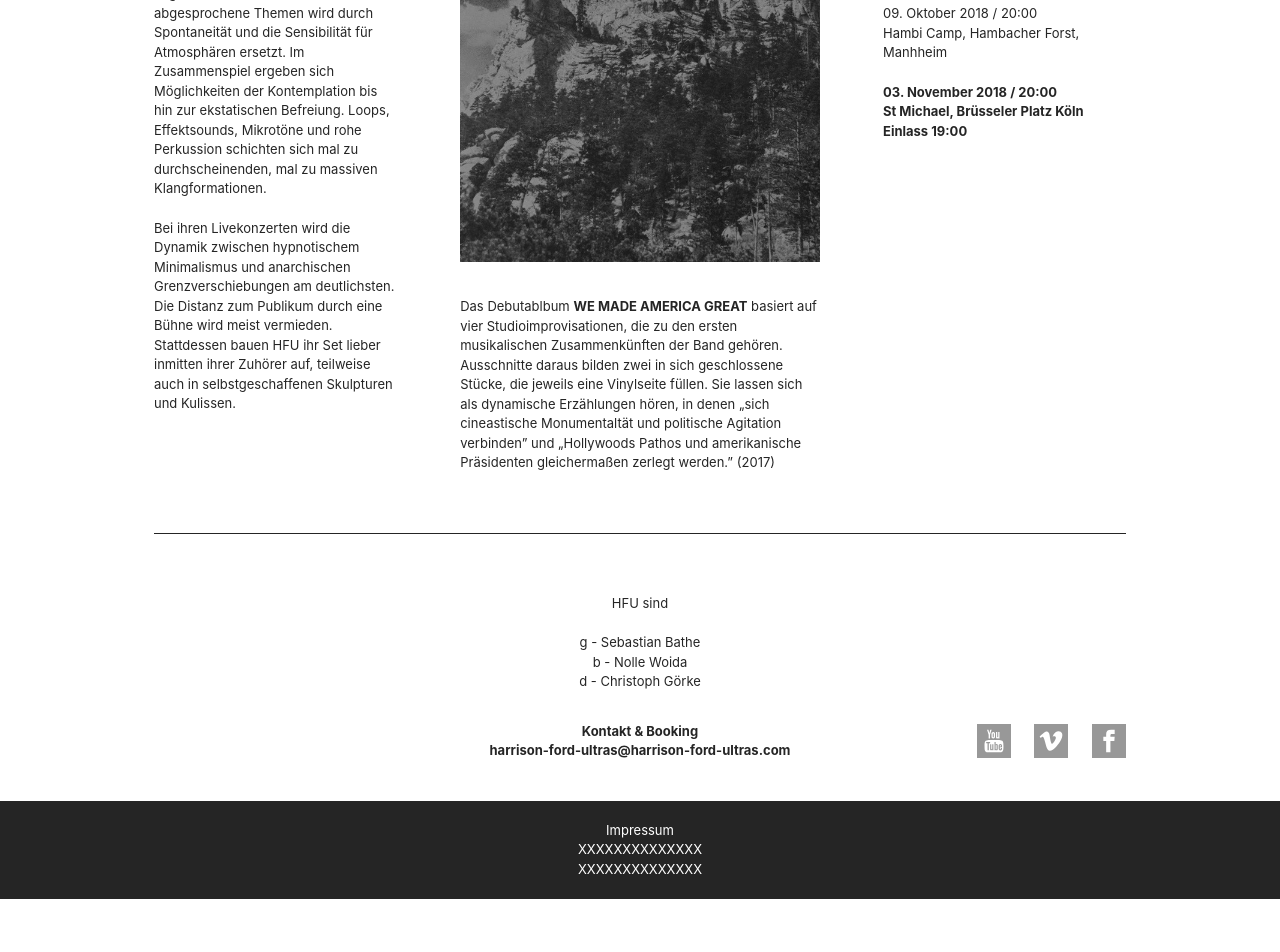
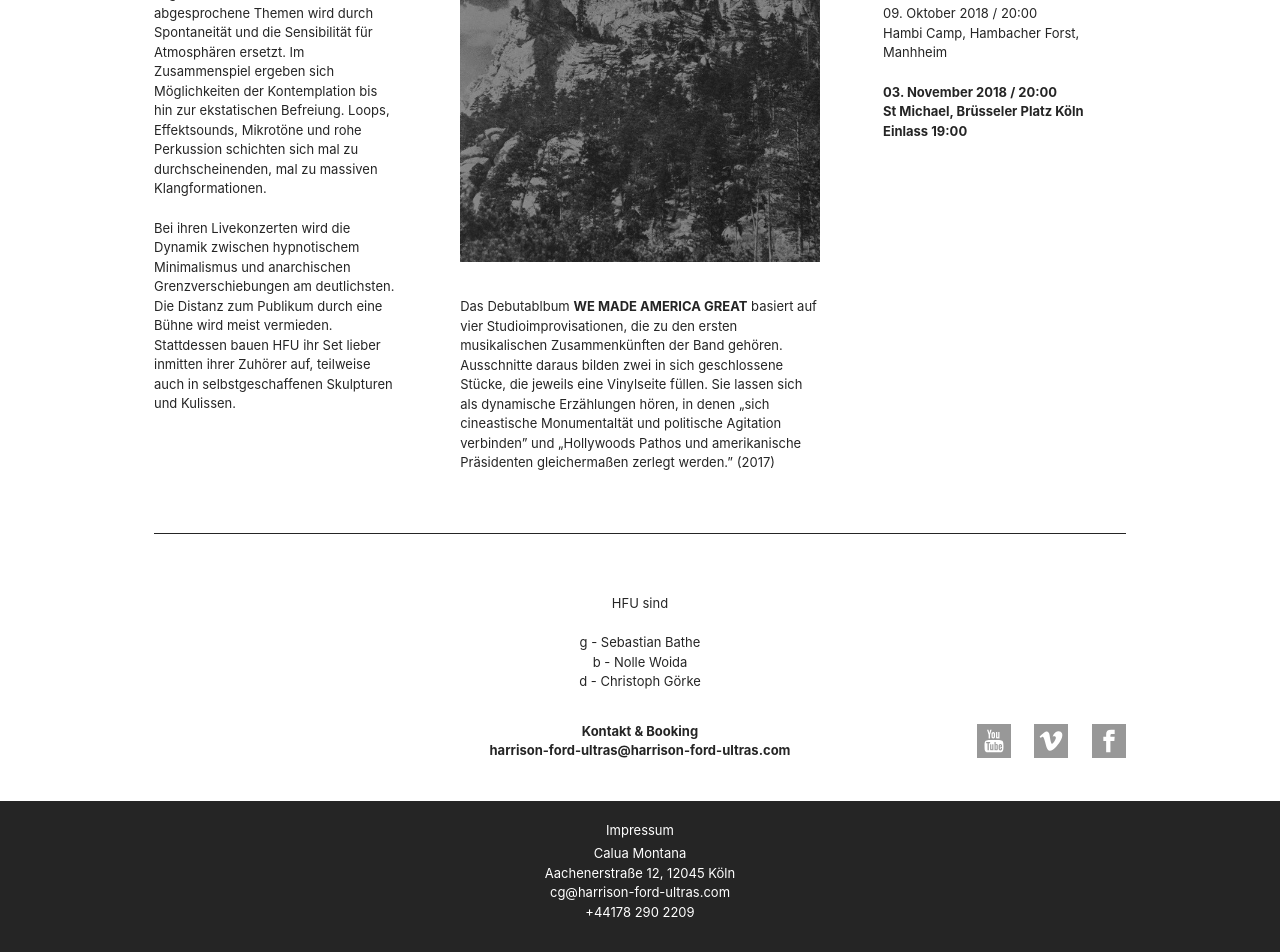
Before and after one commit to hfu-web/hfu-website, a Jekyll site: the page built from index.html, in a window 1280 px wide. Shown: the part 842-1794 px from the top of the page. Built offline with Jekyll 4.4.1, drawn with Linux system fonts in a browser that asks for light colours; before the commit the page ends 1741 px from its top, so only the background shows below that.

Commit message:
add fake impressum

```diff
--- a/_layouts/default.html
+++ b/_layouts/default.html
@@ -23,9 +23,11 @@
   		{{ content }}
   	</div>
     <div class="impressum">
-      Impressum<br>
-      XXXXXXXXXXXXXX<br>
-      XXXXXXXXXXXXXX
+      <span class="impressum__header">Impressum</span><br>
+      Calua Montana<br>
+      Aachenerstraße 12, 12045 Köln<br>
+      cg@harrison-ford-ultras.com<br>
+      +44178 290 2209
     </div>
   </body>
 </html>
--- a/_sass/_main.scss
+++ b/_sass/_main.scss
@@ -180,5 +180,10 @@ body {
 	background-color: $black;
 	color: #fff;
 	text-align: center;
-	padding: $distance-2;
+	padding: $distance-2 0 $distance-3;
+
+	&__header {
+		display: inline-block;
+		margin-bottom: .4rem;
+	}
 }
```
